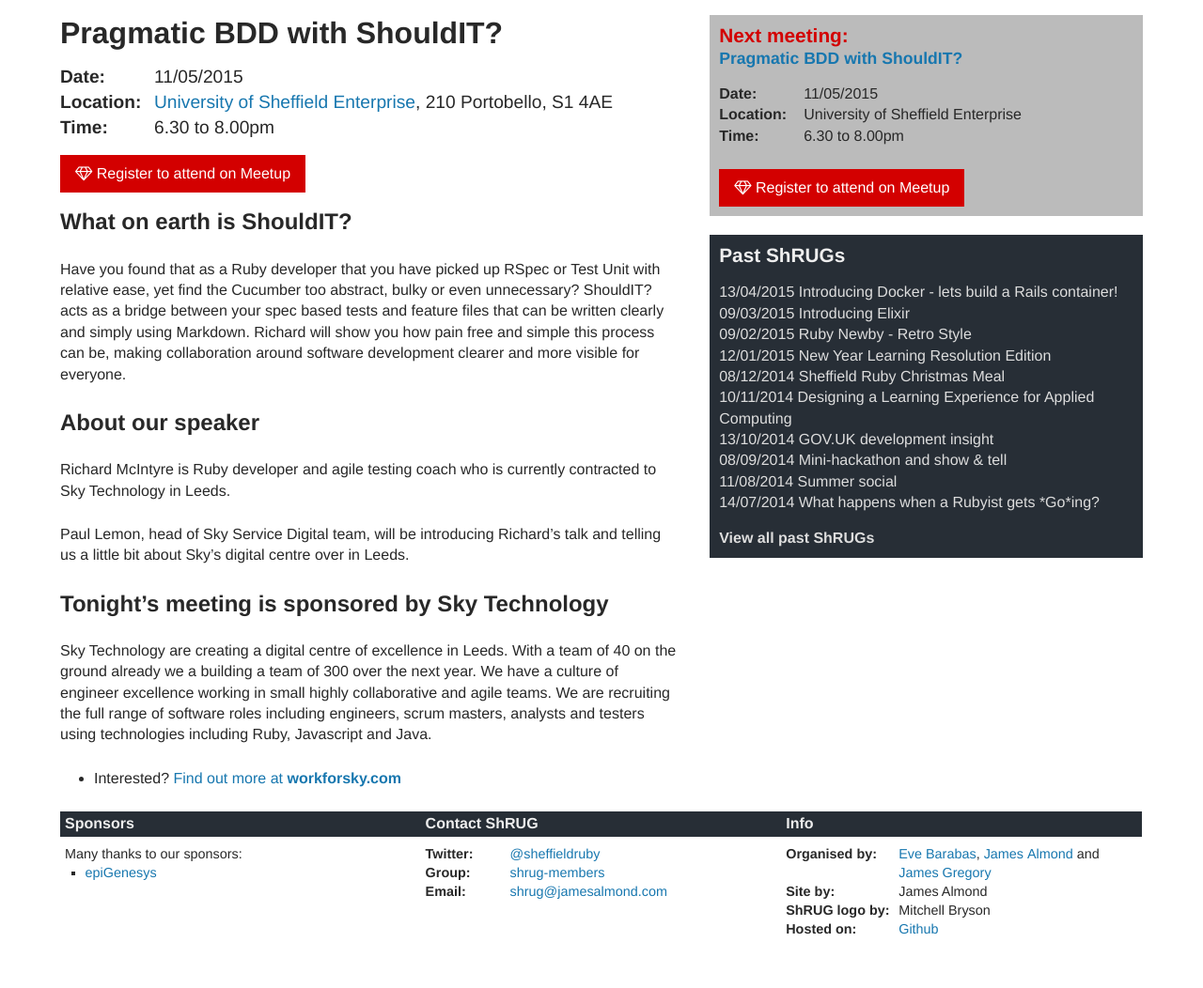
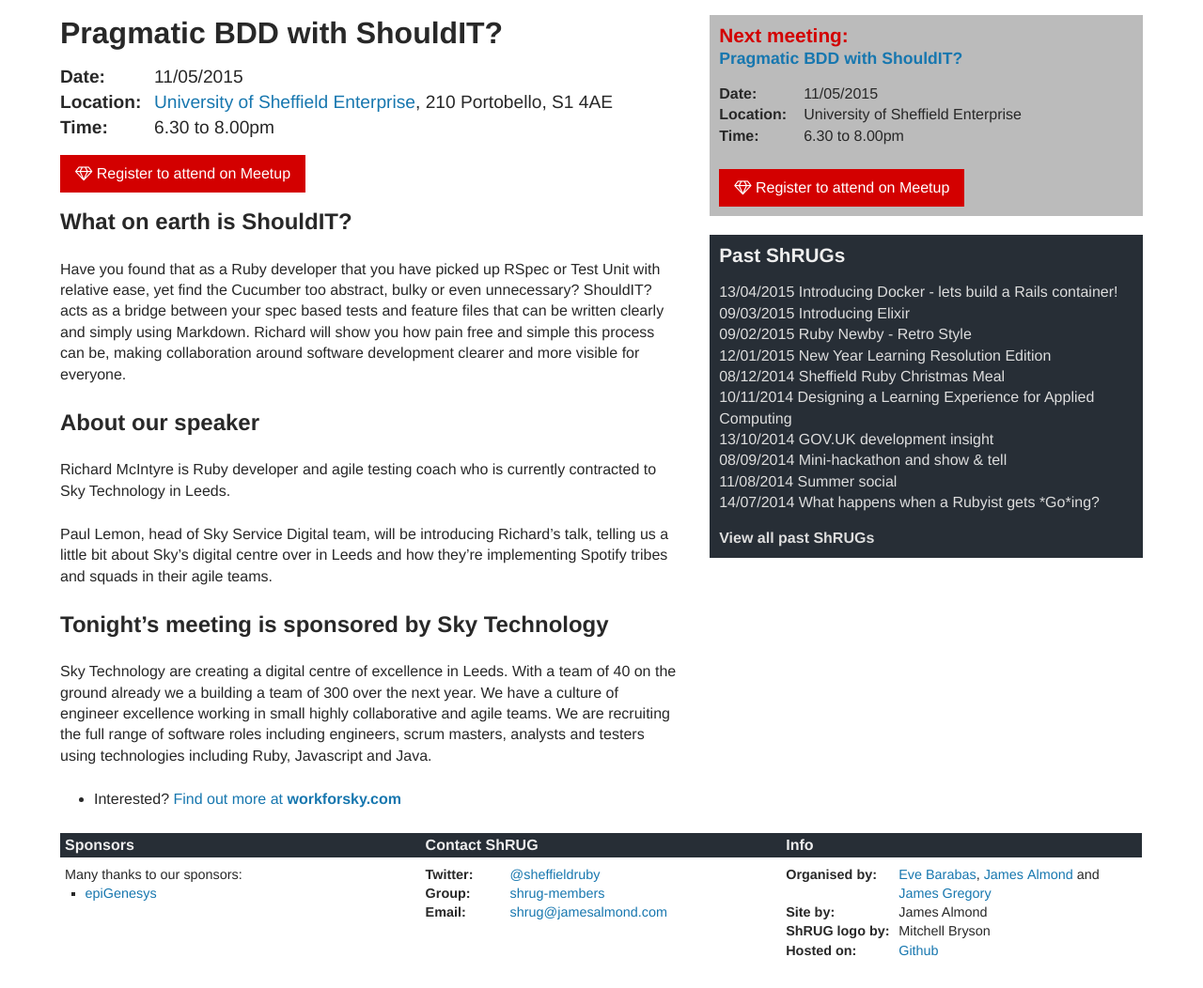
Before and after one commit to shruggers/shruggers.github.com, a Jekyll site: the page built from _posts/2015-05-11-shrug-66.markdown, in a window 1280 px wide, cut to the strip 175-1227 px from the top of the page. Shown: the whole strip at 94% size. Built offline with Jekyll 4.4.1, drawn with Linux system fonts in a browser that asks for light colours; nearby versions of some CDN libraries; before the commit the page ends 1204 px from its top, so only the background shows below that.

Commit message:
Added note about agile teams

```diff
--- a/_posts/2015-05-11-shrug-66.markdown
+++ b/_posts/2015-05-11-shrug-66.markdown
@@ -15,7 +15,7 @@
 
 Richard McIntyre is Ruby developer and agile testing coach who is currently contracted to Sky Technology in Leeds.
 
-Paul Lemon, head of Sky Service Digital team, will be introducing Richard's talk and telling us a little bit about Sky's digital centre over in Leeds.
+Paul Lemon, head of Sky Service Digital team, will be introducing Richard's talk, telling us a little bit about Sky's digital centre over in Leeds and how they're implementing Spotify tribes and squads in their agile teams.
 
 ### Tonight's meeting is sponsored by Sky Technology
 
```
